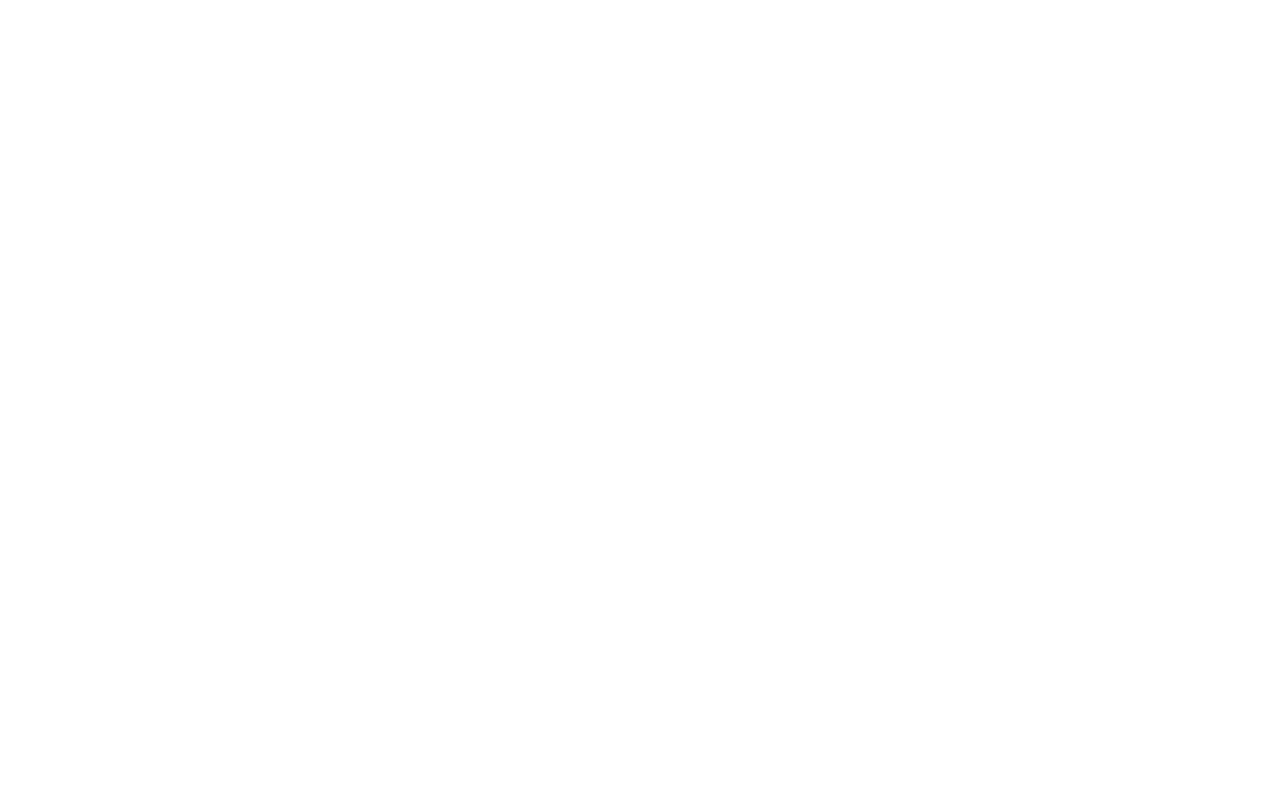
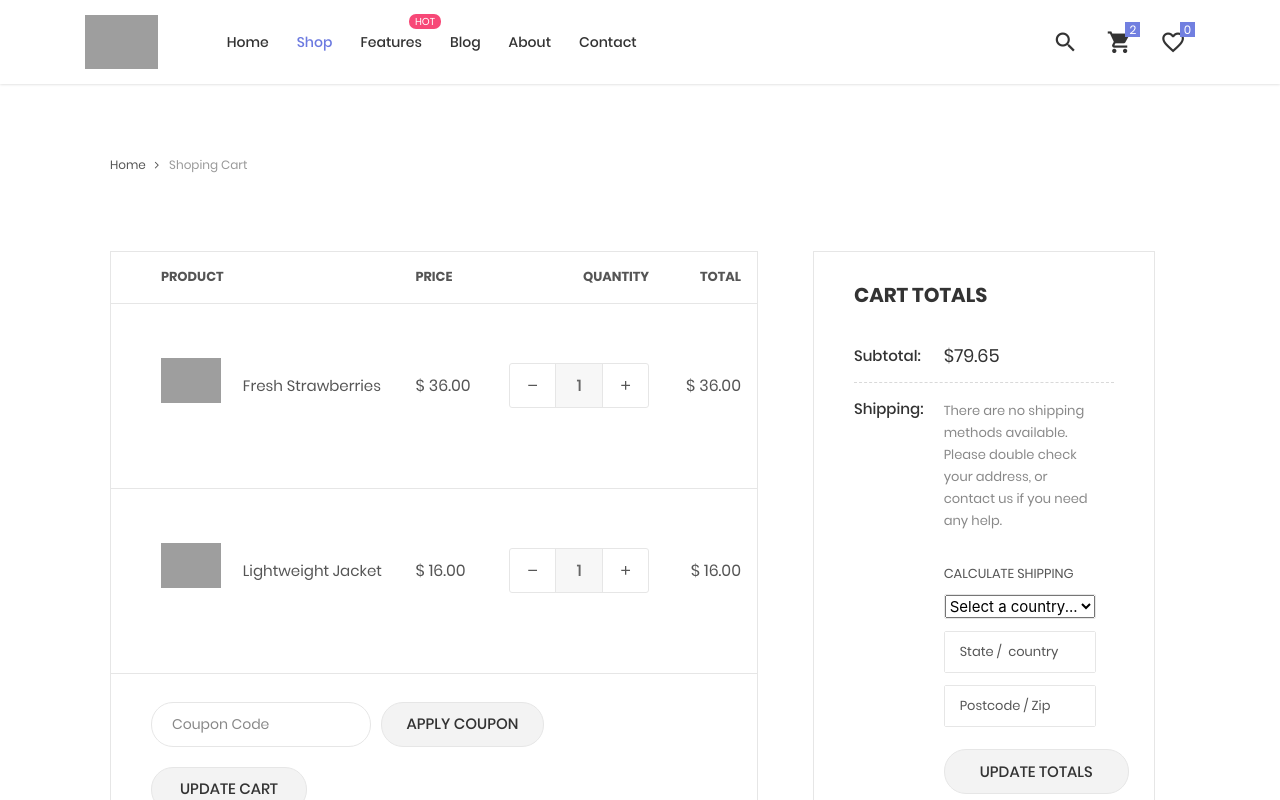
Before and after one commit to ala-hamadi/payment-app-frontend, a React (Create React App) app: page /payment in a window 1280 px wide. Before the commit this address had no page. Shown: the top 800 px of the page. Built offline with nearby package versions, Linux system fonts and the light colour scheme; grey boxes are pictures that could not be loaded.

Commit message:
feat: integrate payment page

```diff
--- a/src/App.js
+++ b/src/App.js
@@ -2,6 +2,7 @@ import React, { Suspense } from "react";
 
 import { BrowserRouter, Routes, Route } from "react-router-dom";
 import Home from "./pages/Home";
+import Payment from "./pages/Payment";
 import Search from "./pages/Search";
 
 function App() {
@@ -26,6 +27,15 @@ function App() {
             </Suspense>
           }
         />
+        <Route
+          exact
+          path='/payment'
+          element={
+            <Suspense>
+              <Payment />
+            </Suspense>
+          }
+        />
       </Routes>
     </BrowserRouter>
   );
--- /dev/null
+++ b/src/pages/Payment.js
@@ -0,0 +1,184 @@
+import React from "react";
+import Footer from "../components/Footer";
+import Header from "../components/Header";
+
+const Payment = () => {
+  return (
+    <>
+      <Header />
+      <div className='container'>
+        <div className='bread-crumb flex-w p-l-25 p-r-15 p-t-30 p-lr-0-lg'>
+          <a href='index.html' className='stext-109 cl8 hov-cl1 trans-04'>
+            Home
+            <i className='fa fa-angle-right m-l-9 m-r-10' aria-hidden='true' />
+          </a>
+          <span className='stext-109 cl4'> Shoping Cart </span>
+        </div>
+      </div>
+      <form className='bg0 p-t-75 p-b-85'>
+        <div className='container'>
+          <div className='row'>
+            <div className='col-lg-10 col-xl-7 m-lr-auto m-b-50'>
+              <div className='m-l-25 m-r--38 m-lr-0-xl'>
+                <div className='wrap-table-shopping-cart'>
+                  <table className='table-shopping-cart'>
+                    <tbody>
+                      <tr className='table_head'>
+                        <th className='column-1'>Product</th>
+                        <th className='column-2' />
+                        <th className='column-3'>Price</th>
+                        <th className='column-4'>Quantity</th>
+                        <th className='column-5'>Total</th>
+                      </tr>
+                      <tr className='table_row'>
+                        <td className='column-1'>
+                          <div className='how-itemcart1'>
+                            <img src='images/item-cart-04.jpg' alt='IMG' />
+                          </div>
+                        </td>
+                        <td className='column-2'>Fresh Strawberries</td>
+                        <td className='column-3'>$ 36.00</td>
+                        <td className='column-4'>
+                          <div className='wrap-num-product flex-w m-l-auto m-r-0'>
+                            <div className='btn-num-product-down cl8 hov-btn3 trans-04 flex-c-m'>
+                              <i className='fs-16 zmdi zmdi-minus' />
+                            </div>
+                            <input
+                              className='mtext-104 cl3 txt-center num-product'
+                              type='number'
+                              name='num-product1'
+                              defaultValue={1}
+                            />
+                            <div className='btn-num-product-up cl8 hov-btn3 trans-04 flex-c-m'>
+                              <i className='fs-16 zmdi zmdi-plus' />
+                            </div>
+                          </div>
+                        </td>
+                        <td className='column-5'>$ 36.00</td>
+                      </tr>
+                      <tr className='table_row'>
+                        <td className='column-1'>
+                          <div className='how-itemcart1'>
+                            <img src='images/item-cart-05.jpg' alt='IMG' />
+                          </div>
+                        </td>
+                        <td className='column-2'>Lightweight Jacket</td>
+                        <td className='column-3'>$ 16.00</td>
+                        <td className='column-4'>
+                          <div className='wrap-num-product flex-w m-l-auto m-r-0'>
+                            <div className='btn-num-product-down cl8 hov-btn3 trans-04 flex-c-m'>
+                              <i className='fs-16 zmdi zmdi-minus' />
+                            </div>
+                            <input
+                              className='mtext-104 cl3 txt-center num-product'
+                              type='number'
+                              name='num-product2'
+                              defaultValue={1}
+                            />
+                            <div className='btn-num-product-up cl8 hov-btn3 trans-04 flex-c-m'>
+                              <i className='fs-16 zmdi zmdi-plus' />
+                            </div>
+                          </div>
+                        </td>
+                        <td className='column-5'>$ 16.00</td>
+                      </tr>
+                    </tbody>
+                  </table>
+                </div>
+                <div className='flex-w flex-sb-m bor15 p-t-18 p-b-15 p-lr-40 p-lr-15-sm'>
+                  <div className='flex-w flex-m m-r-20 m-tb-5'>
+                    <input
+                      className='stext-104 cl2 plh4 size-117 bor13 p-lr-20 m-r-10 m-tb-5'
+                      type='text'
+                      name='coupon'
+                      placeholder='Coupon Code'
+                    />
+                    <div className='flex-c-m stext-101 cl2 size-118 bg8 bor13 hov-btn3 p-lr-15 trans-04 pointer m-tb-5'>
+                      Apply coupon
+                    </div>
+                  </div>
+                  <div className='flex-c-m stext-101 cl2 size-119 bg8 bor13 hov-btn3 p-lr-15 trans-04 pointer m-tb-10'>
+                    Update Cart
+                  </div>
+                </div>
+              </div>
+            </div>
+            <div className='col-sm-10 col-lg-7 col-xl-5 m-lr-auto m-b-50'>
+              <div className='bor10 p-lr-40 p-t-30 p-b-40 m-l-63 m-r-40 m-lr-0-xl p-lr-15-sm'>
+                <h4 className='mtext-109 cl2 p-b-30'>Cart Totals</h4>
+                <div className='flex-w flex-t bor12 p-b-13'>
+                  <div className='size-208'>
+                    <span className='stext-110 cl2'> Subtotal: </span>
+                  </div>
+                  <div className='size-209'>
+                    <span className='mtext-110 cl2'> $79.65 </span>
+                  </div>
+                </div>
+                <div className='flex-w flex-t bor12 p-t-15 p-b-30'>
+                  <div className='size-208 w-full-ssm'>
+                    <span className='stext-110 cl2'> Shipping: </span>
+                  </div>
+                  <div className='size-209 p-r-18 p-r-0-sm w-full-ssm'>
+                    <p className='stext-111 cl6 p-t-2'>
+                      There are no shipping methods available. Please double
+                      check your address, or contact us if you need any help.
+                    </p>
+                    <div className='p-t-15'>
+                      <span className='stext-112 cl8'>
+                        {" "}
+                        Calculate Shipping{" "}
+                      </span>
+                      <div className='rs1-select2 rs2-select2 bor8 bg0 m-b-12 m-t-9'>
+                        <select className='js-select2' name='time'>
+                          <option>Select a country...</option>
+                          <option>USA</option>
+                          <option>UK</option>
+                        </select>
+                        <div className='dropDownSelect2' />
+                      </div>
+                      <div className='bor8 bg0 m-b-12'>
+                        <input
+                          className='stext-111 cl8 plh3 size-111 p-lr-15'
+                          type='text'
+                          name='state'
+                          placeholder='State /  country'
+                        />
+                      </div>
+                      <div className='bor8 bg0 m-b-22'>
+                        <input
+                          className='stext-111 cl8 plh3 size-111 p-lr-15'
+                          type='text'
+                          name='postcode'
+                          placeholder='Postcode / Zip'
+                        />
+                      </div>
+                      <div className='flex-w'>
+                        <div className='flex-c-m stext-101 cl2 size-115 bg8 bor13 hov-btn3 p-lr-15 trans-04 pointer'>
+                          Update Totals
+                        </div>
+                      </div>
+                    </div>
+                  </div>
+                </div>
+                <div className='flex-w flex-t p-t-27 p-b-33'>
+                  <div className='size-208'>
+                    <span className='mtext-101 cl2'> Total: </span>
+                  </div>
+                  <div className='size-209 p-t-1'>
+                    <span className='mtext-110 cl2'> $79.65 </span>
+                  </div>
+                </div>
+                <button className='flex-c-m stext-101 cl0 size-116 bg3 bor14 hov-btn3 p-lr-15 trans-04 pointer'>
+                  Proceed to Checkout
+                </button>
+              </div>
+            </div>
+          </div>
+        </div>
+      </form>
+      <Footer />
+    </>
+  );
+};
+
+export default Payment;
```
